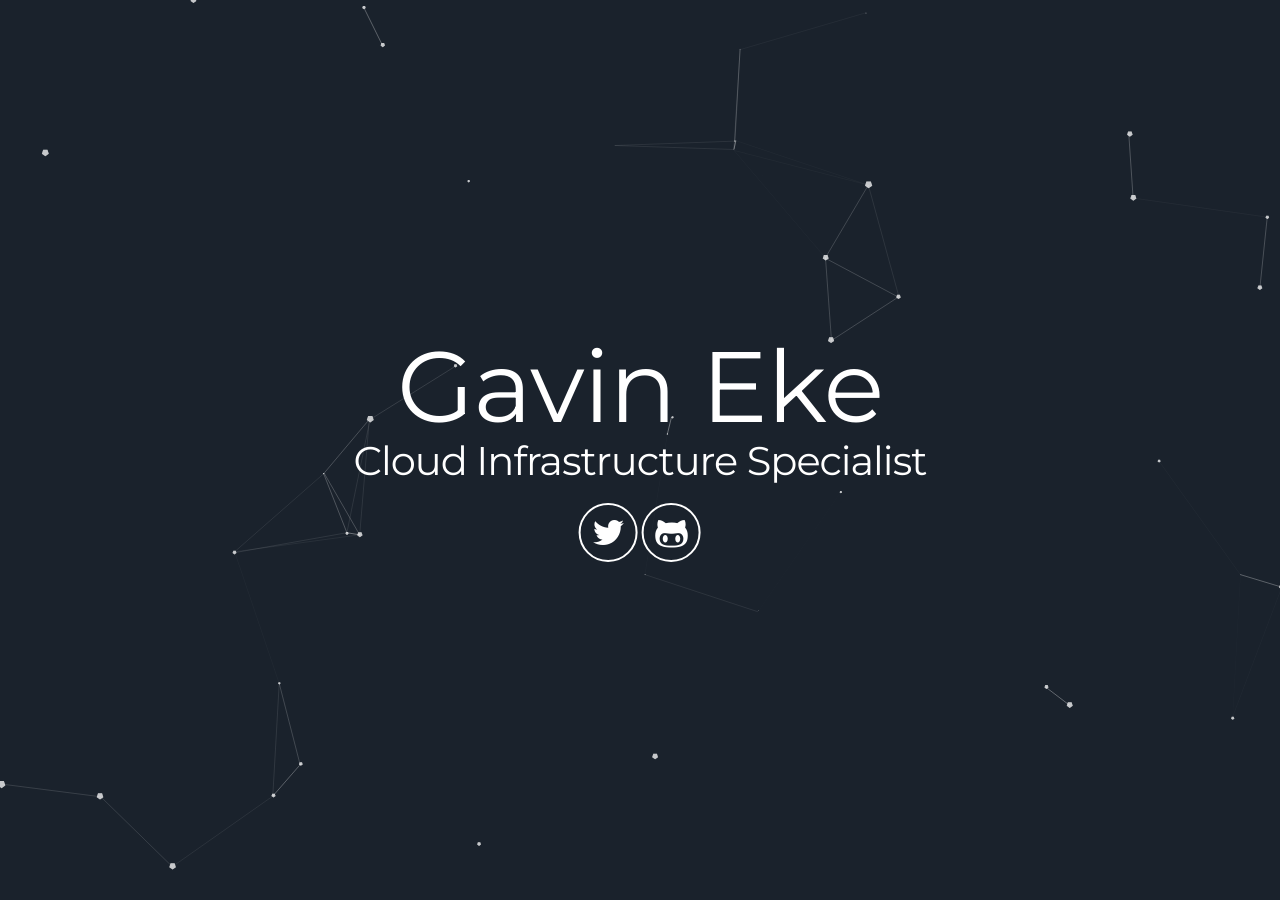
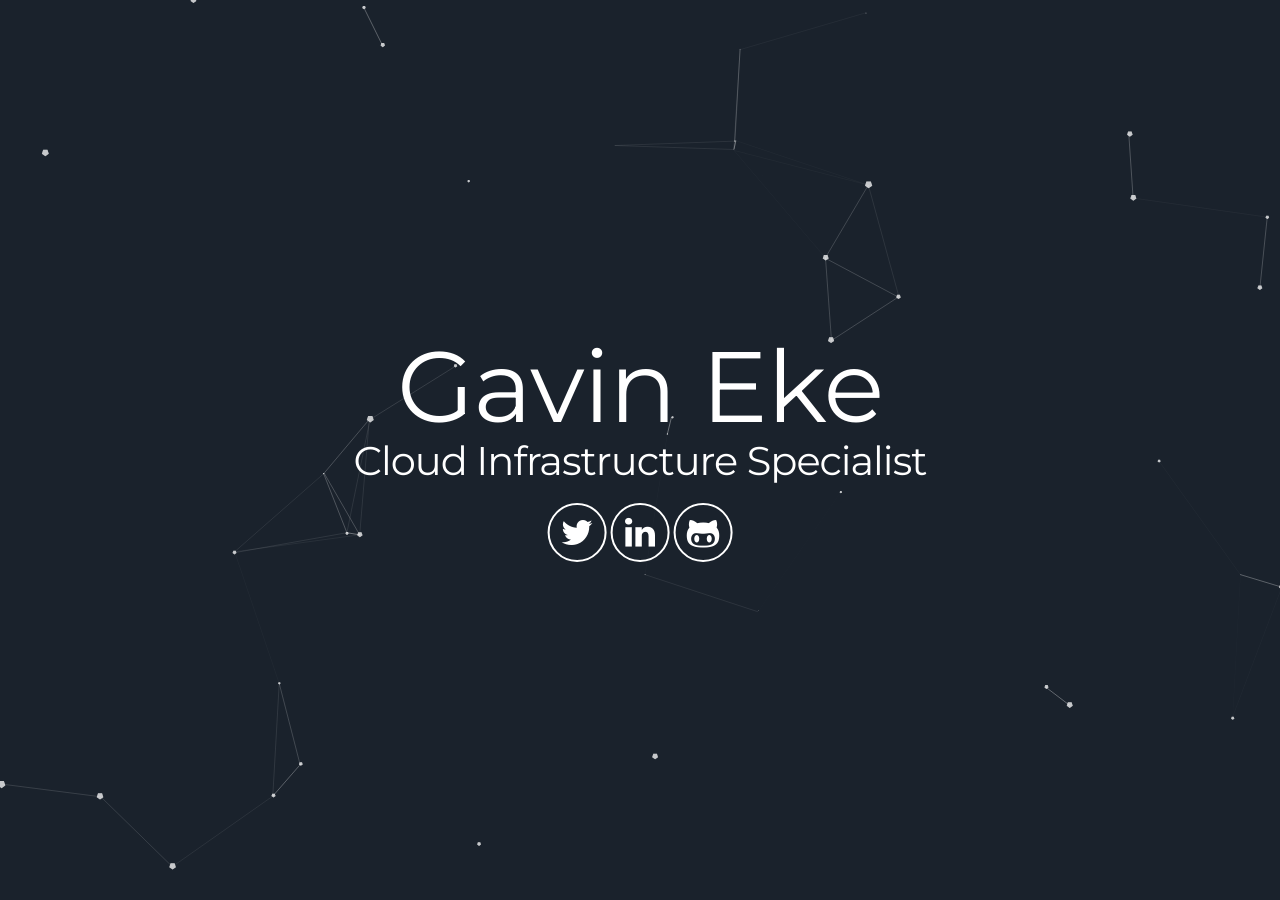
Before and after one commit to GavinEke/gavineke.github.io, a Jekyll site: the page built from index.html, in a window 1280 px wide. Built offline with Jekyll 4.4.1, drawn with Linux system fonts in a browser that asks for light colours.

Commit message:
Add LinkedIn

```diff
--- a/_includes/header.html
+++ b/_includes/header.html
@@ -6,6 +6,7 @@
       </h1>
       <div class="icons-header">
         <a aria-label="My Twitter" target="_blank" href="https://twitter.com/{{site.twitter_username}}"><i class="icon fa fa-twitter" aria-hidden="true"></i></a>
+        <a aria-label="My LinkedIn" target="_blank" href="https://linkedin.com/in/{{site.linkedin_username}}"><i class="icon fa fa-linkedin" aria-hidden="true"></i></a>
         <a aria-label="My Github" target="_blank" href="https://github.com/{{site.github_username}}"><i class="icon fa fa-github-alt" aria-hidden="true"></i></a>
       </div>
   </div>
```
